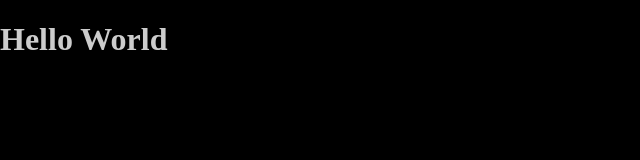
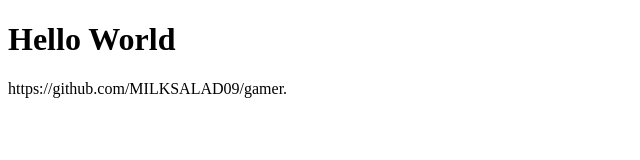
Before and after one commit to MILKSALAD09/gamer, a plain HTML site: page index.html in a window 1280 px wide. Shown: the top 160 px of the page, without its empty margins (0-640 px from the left). Drawn offline with Linux system fonts and the light colour scheme.

Commit message:
Update index.html

```diff
--- a/index.html
+++ b/index.html
@@ -2,73 +2,6 @@
 <html>
 <body>
 <h1>Hello World</h1>
-<p><!DOCTYPE html>
-<html lang="en">
-
-<head>
-    <!-- Generated by GameMaker:Studio http://www.yoyogames.com/gamemaker/studio -->
-    <meta http-equiv="X-UA-Compatible" content="IE=edge" />
-    <meta http-equiv="pragma" content="no-cache" />
-    <meta name="apple-mobile-web-app-capable" content="yes" />
-    <meta name="viewport" content="width=device-width, initial-scale=1.0, maximum-scale=1.0, user-scalable=0" />
-    <meta name="apple-mobile-web-app-status-bar-style" content="black-translucent" />
-    <meta charset="utf-8" />
-
-    <!-- Set the title bar of the page -->
-    <title>Idle breakout | 3kh0</title>
-
-    <!-- Set the background colour of the document -->
-    <style>
-        body {
-            background: #000000;
-            color: #cccccc;
-            margin: 0px;
-            padding: 0px;
-            border: 0px;
-        }
-
-        canvas {
-            image-rendering: pixelated;
-            -webkit-interpolation-mode: nearest-neighbor;
-            -ms-touch-action: none;
-            margin: 0px;
-            padding: 0px;
-            border: 0px;
-        }
-
-        :-webkit-full-screen #canvas {
-            width: 100%;
-            height: 100%;
-        }
-
-        div.gm4html5 {
-            margin: 0px;
-            padding: 0px;
-            border: 0px;
-        }
-
-        /* END - Login Dialog Box */
-        :-webkit-full-screen {
-            width: 100%;
-            height: 100%;
-        }
-    </style>
-</head>
-
-<body>
-    <div align="center" class="gm4html5" id="gm4html5">
-        <!-- Create the canvas element the game draws to -->
-        <canvas id="canvas" width="1024" height="768">
-            <p>Your browser doesn't support HTML5 canvas.</p>
-        </canvas>
-    </div>
-
-    <!-- Run the game code -->
-    <script type="text/javascript" src="html5game/Coding_BreakOut1.js"></script>
-    <script>window.onload = GameMaker_Init;</script>
-</body>
-
-</html>
-.</p>
+<p>https://github.com/MILKSALAD09/gamer.</p>
 </body>
 </html>
```
